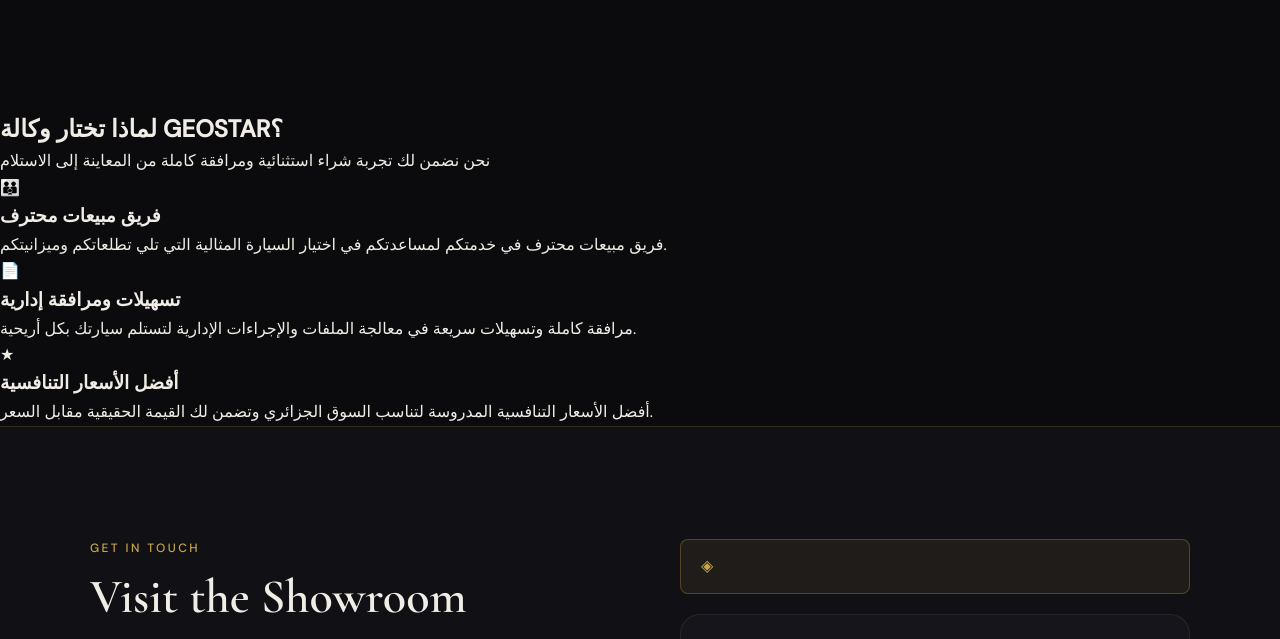
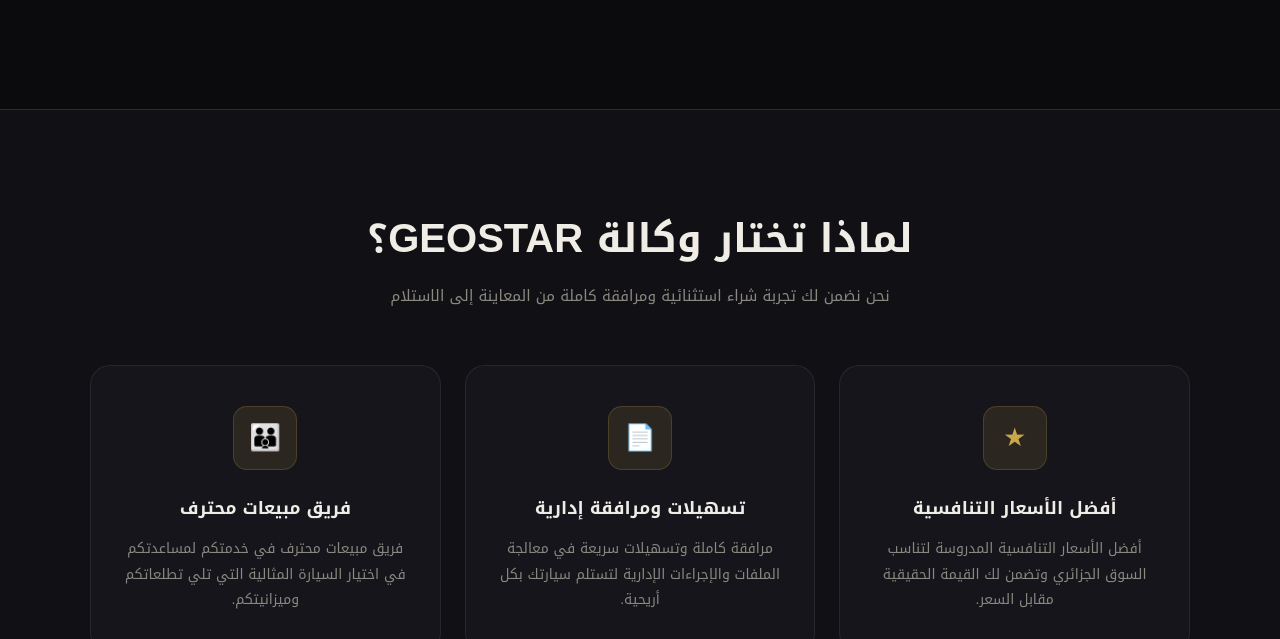
Before and after one commit to moeoussama/GEOSTAR-AUTO, a plain HTML site: page index.html in a window 1280 px wide. Shown: the part 1481-2120 px from the top of the page. Drawn offline with nearby package versions, Linux system fonts and the light colour scheme; no server answers.

Commit message:
Add files via upload

```diff
--- a/style.css
+++ b/style.css
@@ -614,6 +614,9 @@
   gap: 1.75rem;
 }
 
+html {
+  scroll-behavior: smooth;
+}
 /* ── Car Card ────────────────────────────────────────────── */
 .car-card {
   background: var(--bg-card);
@@ -1152,6 +1155,92 @@
 .contact-link:hover strong {
   color: var(--gold);
 }
+/* ── Why Choose Us ───────────────────────────────────────── */
+.why-section {
+  background: var(--bg-2);
+  padding: 6rem 2rem;
+  border-top: 1px solid var(--border);
+  border-bottom: 1px solid var(--border);
+}
+
+.why-inner {
+  max-width: 1100px;
+  margin: 0 auto;
+  text-align: center;
+}
+
+.why-title {
+  font-family: 'Noto Kufi Arabic', sans-serif;
+  font-size: clamp(1.75rem, 4vw, 2.5rem);
+  font-weight: 700;
+  color: var(--text);
+  margin-bottom: .75rem;
+  direction: rtl;
+}
+
+.why-sub {
+  font-family: 'Noto Kufi Arabic', sans-serif;
+  font-size: .95rem;
+  color: var(--text-muted);
+  margin-bottom: 3.5rem;
+  direction: rtl;
+}
+
+.why-grid {
+  display: grid;
+  grid-template-columns: repeat(3, 1fr);
+  gap: 1.5rem;
+}
+
+.why-card {
+  background: var(--bg-card);
+  border: 1px solid var(--border-2);
+  border-radius: var(--radius-lg);
+  padding: 2.5rem 1.75rem;
+  transition: transform var(--trans), box-shadow var(--trans), border-color var(--trans);
+  direction: rtl;
+}
+
+.why-card:hover {
+  transform: translateY(-6px);
+  box-shadow: var(--shadow), var(--shadow-gold);
+  border-color: var(--border);
+}
+
+.why-icon {
+  width: 64px;
+  height: 64px;
+  border-radius: 14px;
+  background: rgba(201,168,76,.12);
+  border: 1px solid rgba(201,168,76,.2);
+  display: flex;
+  align-items: center;
+  justify-content: center;
+  font-size: 1.6rem;
+  margin: 0 auto 1.5rem;
+  color: var(--gold);
+}
+
+.why-card-title {
+  font-family: 'Noto Kufi Arabic', sans-serif;
+  font-size: 1.1rem;
+  font-weight: 700;
+  color: var(--text);
+  margin-bottom: .85rem;
+}
+
+.why-card-desc {
+  font-family: 'Noto Kufi Arabic', sans-serif;
+  font-size: .875rem;
+  color: var(--text-muted);
+  line-height: 1.8;
+}
+
+@media (max-width: 700px) {
+  .why-grid {
+    grid-template-columns: 1fr;
+  }
+}
 
 /* ── Responsive ──────────────────────────────────────────── */
 @media (max-width: 900px) {
```
